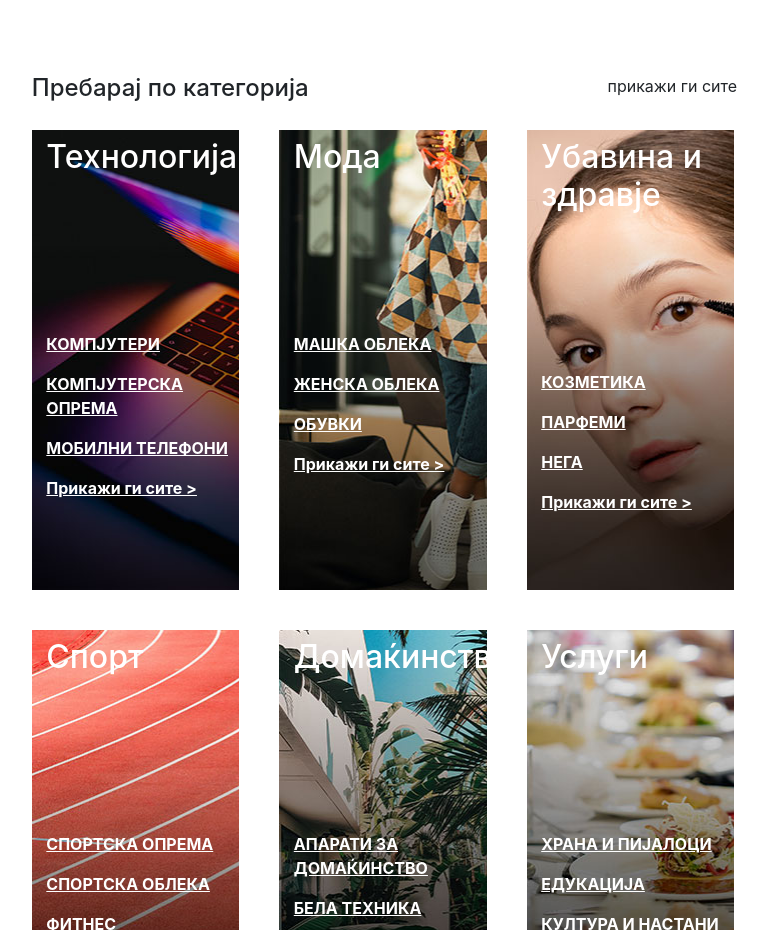
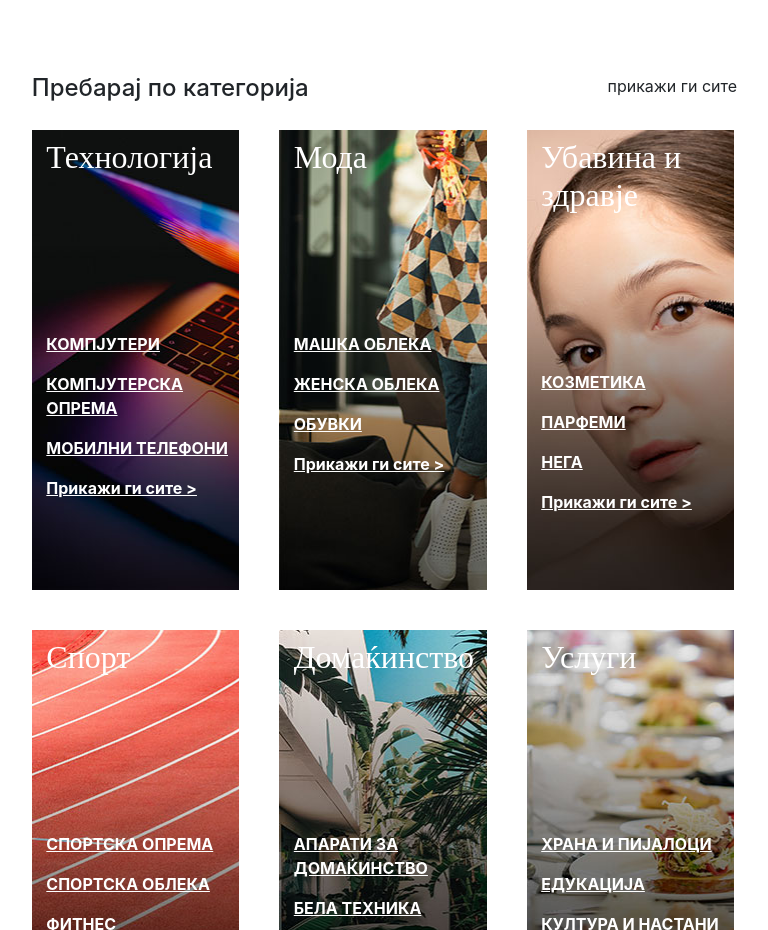
Before and after one commit to andjiev/mega-mall, a React (Create React App) app: page / in a window 1280 px wide. Shown: the part 1080-2010 px from the top of the page, without its empty margins (237-1005 px from the left). Built offline with nearby package versions, Linux system fonts and the light colour scheme; no server answers.

Commit message:
Added loader

```diff
--- a/package.json
+++ b/package.json
@@ -72,7 +72,7 @@
     "rimraf": "3.0.0",
     "tsconfig-paths-webpack-plugin": "3.2.0",
     "typescript": "3.7.2",
-    "url-loader": "4.1.0",
+    "url-loader": "^4.1.0",
     "webpack": "4.41.2",
     "webpack-cli": "3.3.10",
     "webpack-dev-server": "3.9.0",
--- a/src/components/card/card.styles.ts
+++ b/src/components/card/card.styles.ts
@@ -19,6 +19,7 @@ const StyledTitles = styled.h2`
   color: white;
   padding-top: 4%;
   padding-left: 7%;
+  font-family: OswaldBold;
 `;
 const StyledCategoryLink = styled.p`
   margin-top: 75%;
--- a/webpack.config.js
+++ b/webpack.config.js
@@ -24,7 +24,8 @@ const baseConfig = {
     rules: [
       { test: /\.ts(x?)$/, exclude: /node_modules/, loader: 'babel-loader' },
       { test: /\.css$/, use: ['style-loader', 'css-loader'] },
-      { test: /\.(png|jpg)$/, loader: 'url-loader?limit=8192' }
+      { test: /\.(png|jpg)$/, loader: 'url-loader?limit=8192' },
+      { test: /\.(png|woff|woff2|eot|ttf|svg)$/, loader: 'url-loader?limit=100000' }
     ]
   },
   output: {
```
Also changed, not shown: 1 other file (tests, documents, lock files or other folders).
